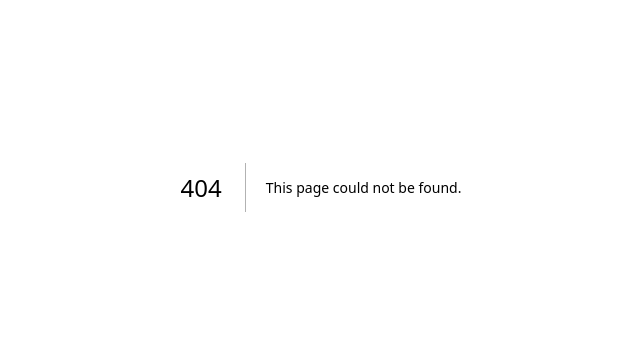
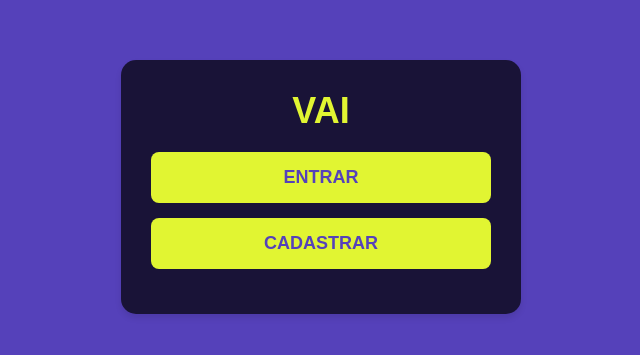
Before and after one commit to pedropaulofreitas/vai, a Next.js app: page /home in a window 1280 px wide. Before the commit this address had no page. Shown: the part 213-568 px from the top of the page, without its empty margins (319-959 px from the left). Built offline with nearby package versions, Linux system fonts and the light colour scheme.

Commit message:
feat: landingpage

```diff
--- /dev/null
+++ b/src/app/home/page.tsx
@@ -0,0 +1,73 @@
+// pages/landing.tsx
+'use client';
+import Link from 'next/link';
+
+export default function LandingPage() {
+  return (
+    <div
+      style={{
+        display: 'flex',
+        justifyContent: 'center',
+        alignItems: 'center',
+        minHeight: '100vh',
+        background: '#5541BA',
+        fontFamily: 'Arial, sans-serif',
+      }}
+    >
+      <div
+        style={{
+          textAlign: 'center',
+          color: '#E1F532',
+          padding: '30px',
+          borderRadius: '15px',
+          backgroundColor: 'rgba(0, 0, 0, 0.7)',
+          boxShadow: '0 4px 6px rgba(0, 0, 0, 0.1)',
+          maxWidth: '400px',
+          width: '100%',
+        }}
+      >
+        <h1 style={{ fontSize: '36px', marginBottom: '20px', fontWeight: 'bold', color: '#E1F532' }}>VAI</h1>
+
+        <Link
+          href="/login"
+          style={{
+            display: 'block',
+            backgroundColor: '#E1F532',
+            color: '#5541BA',
+            border: 'none',
+            padding: '15px 30px',
+            borderRadius: '8px',
+            fontSize: '18px',
+            fontWeight: 'bold',
+            marginBottom: '15px',
+            textAlign: 'center',
+            textDecoration: 'none',
+            width: '100%',
+          }}
+        >
+          ENTRAR
+        </Link>
+
+        <Link
+          href="/register"
+          style={{
+            display: 'block',
+            backgroundColor: '#E1F532',
+            color: '#5541BA',
+            border: 'none',
+            padding: '15px 30px',
+            borderRadius: '8px',
+            fontSize: '18px',
+            fontWeight: 'bold',
+            marginBottom: '15px',
+            textAlign: 'center',
+            textDecoration: 'none',
+            width: '100%',
+          }}
+        >
+          CADASTRAR
+        </Link>
+      </div>
+    </div>
+  );
+}
```
